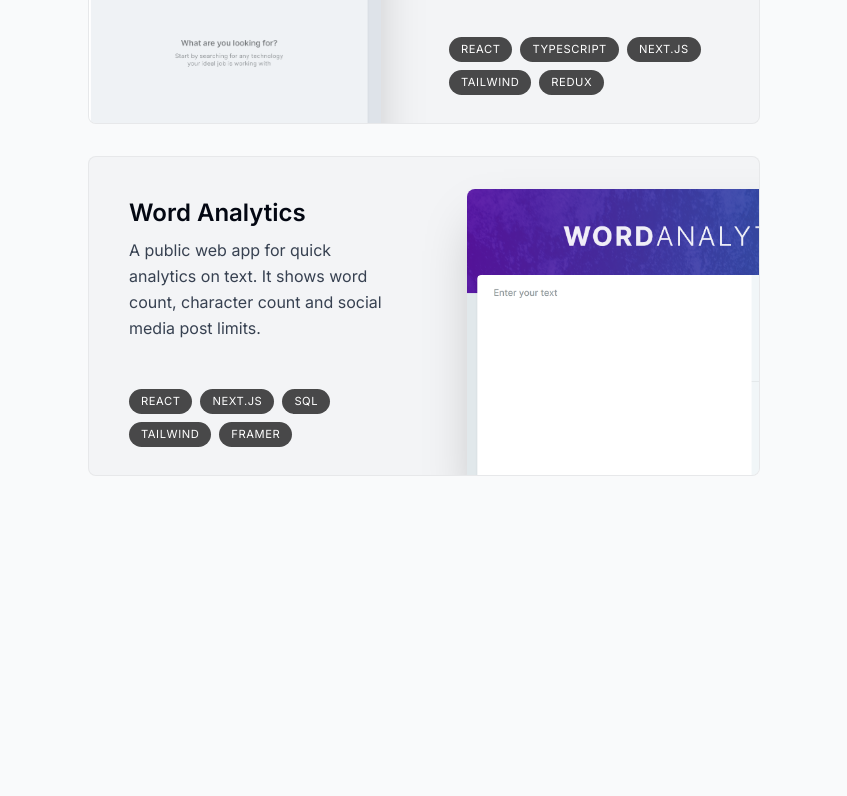
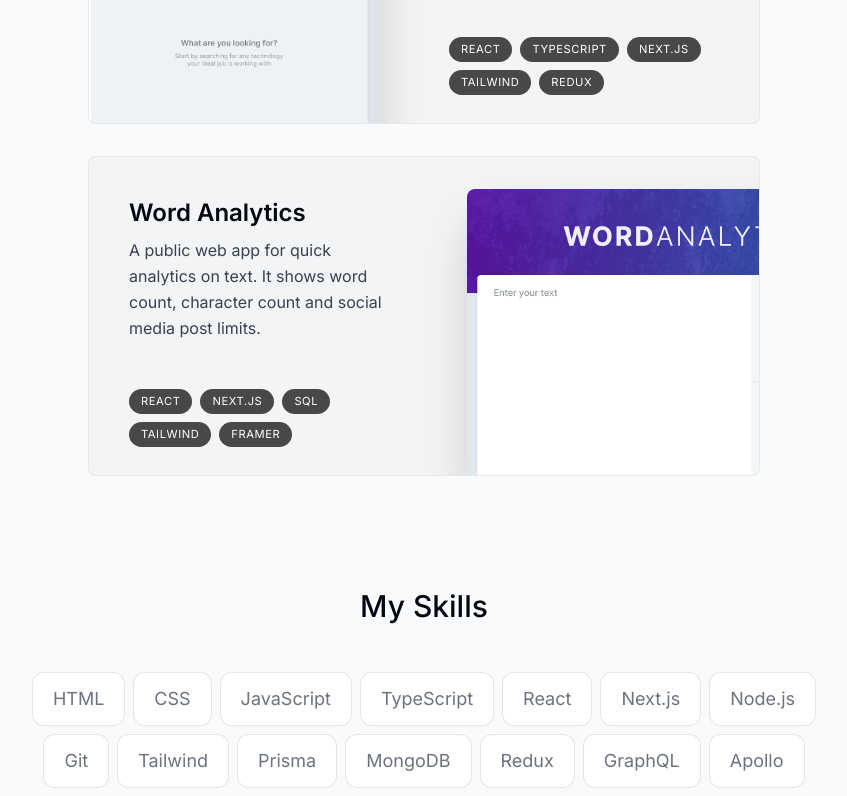
Before and after one commit to lunaticenslaved/portfolio-lesson, a Next.js app: page / in a window 1280 px wide. Shown: the part 2000-2796 px from the top of the page, without its empty margins (216-1063 px from the left). Built offline with nearby package versions, Linux system fonts and the light colour scheme.

Commit message:
feat(skills): add skills section

```diff
--- a/src/app/page.tsx
+++ b/src/app/page.tsx
@@ -2,6 +2,7 @@
 import { Intro } from '@/components/intro';
 import { Projects } from '@/components/projects';
 import { SectionDivider } from '@/components/section-divider';
+import { Skills } from '@/components/skills';
 
 export default function Home() {
   return (
@@ -10,6 +11,7 @@
       <SectionDivider />
       <About />
       <Projects />
+      <Skills />
     </main>
   );
 }
--- a/src/components/projects.tsx
+++ b/src/components/projects.tsx
@@ -10,7 +10,7 @@
   const ref = useListenSectionInView('Projects', 0.5);
 
   return (
-    <section ref={ref} id="projects" className="scroll-mt-28">
+    <section ref={ref} id="projects" className="scroll-mt-28 mb-28">
       <SectionHeading>My Projects</SectionHeading>
 
       <div>
--- /dev/null
+++ b/src/components/skills.tsx
@@ -0,0 +1,46 @@
+'use client';
+
+import { motion } from 'framer-motion';
+
+import { SectionHeading } from '@/components/section-heading';
+import { useListenSectionInView } from '@/context/active-section';
+
+import { skillsData } from '../shared/data';
+
+const fadeInAnimationVariants = {
+  initial: {
+    opacity: 0,
+    y: 100,
+  },
+  animate: (index: number) => ({
+    opacity: 1,
+    y: 0,
+    transition: {
+      delay: 0.05 * index,
+    },
+  }),
+};
+
+export function Skills() {
+  const ref = useListenSectionInView('Skills');
+
+  return (
+    <section id="skills" ref={ref} className="max-w-[53rem] scroll-mt-28 text-center sm:mb-40">
+      <SectionHeading>My skills</SectionHeading>
+      <ul className="flex flex-wrap justify-center gap-2 text-lg  text-gray-500">
+        {skillsData.map((skill, index) => (
+          <motion.li
+            key={index}
+            className="bg-white border border-black/[0.1] rounded-xl px-5 py-3"
+            variants={fadeInAnimationVariants}
+            initial="initial"
+            whileInView="animate"
+            viewport={{ once: true }}
+            custom={index}>
+            {skill}
+          </motion.li>
+        ))}
+      </ul>
+    </section>
+  );
+}
--- a/src/context/active-section.tsx
+++ b/src/context/active-section.tsx
@@ -43,7 +43,7 @@
   return context;
 }
 
-export function useListenSectionInView(section: Section, threshold: number) {
+export function useListenSectionInView(section: Section, threshold?: number) {
   const { setActiveSection, timeOfLastClick } = useActiveSectionContext();
   const { ref, inView } = useInView({ threshold });
 
```
